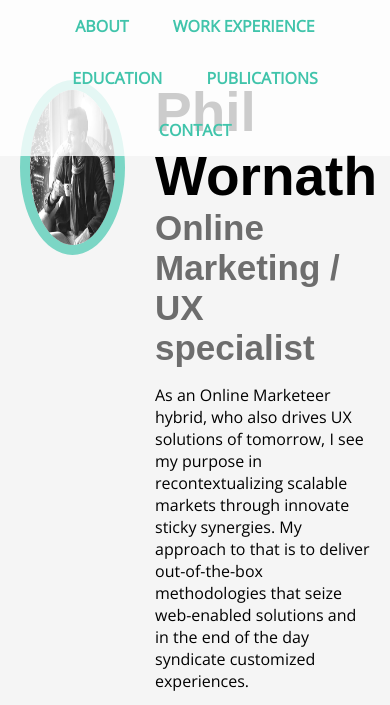
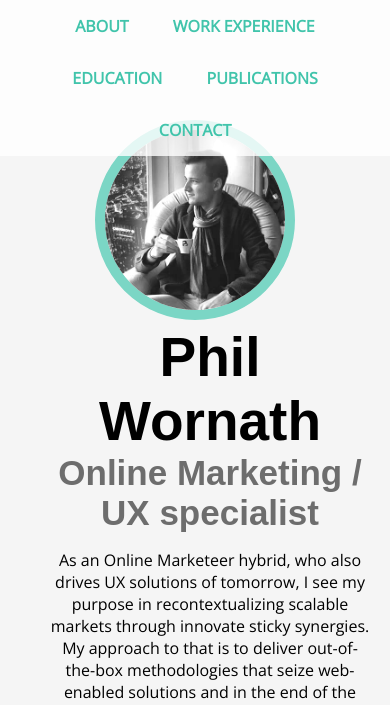
Before and after one commit to philffm/PhilWornath_CV, a plain HTML site: page index.html in a window 390 px wide. Shown: the top 705 px of the page. Drawn offline with nearby package versions, Linux system fonts and the light colour scheme.

Commit message:
2 - 4. Responsive and Mobile
- implemented responsive layout
- minor fixes yet to come in the final project

```diff
--- a/css/styles.css
+++ b/css/styles.css
@@ -239,3 +239,33 @@ nav a {
 #social ul li a {
   width: 50px;
 }
+
+
+
+
+/* Media Queries
+-------------------------*/
+
+@media (max-width: 830px){
+  header {
+    text-align: center;
+    padding-top: 100px;
+  }
+  .col-narrow {
+    width: auto;
+    float: none;
+  }
+  .col-wide {
+    width: auto;
+  }
+
+div.col-narrow a img {
+  width: 50%;
+}
+
+  .profile-img {
+    width: 200px;
+  }
+
+
+}
```
